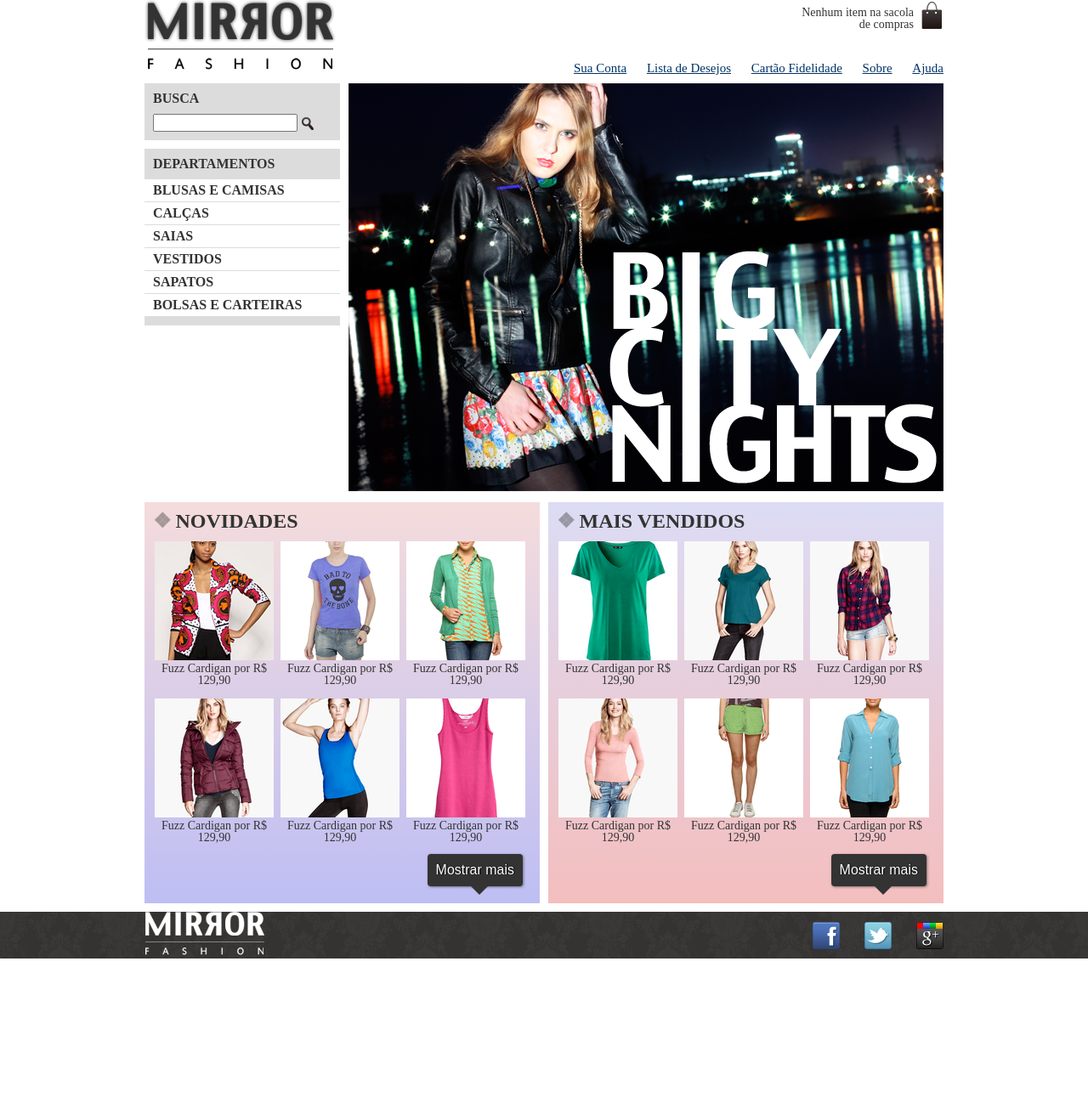
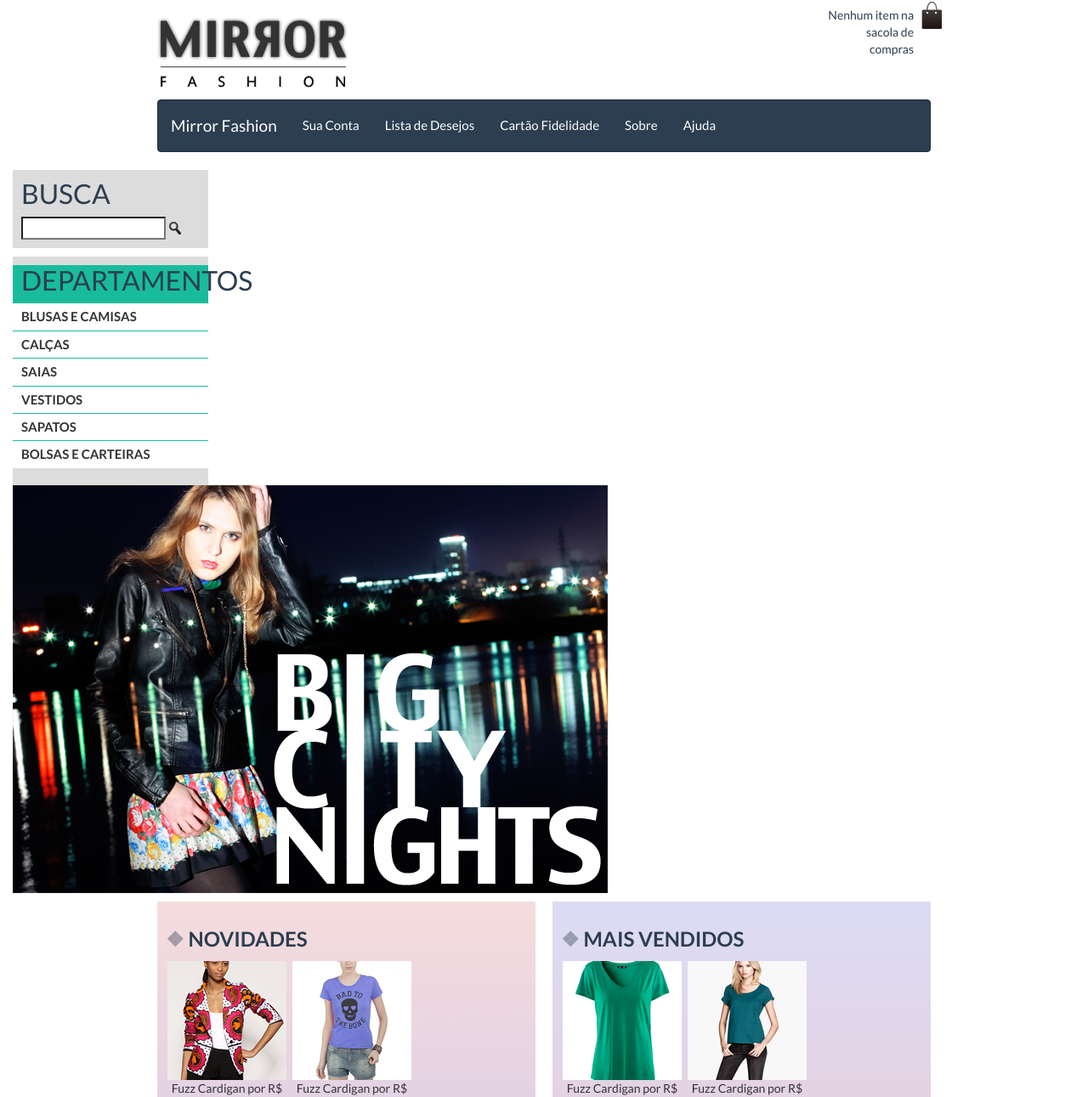
Before and after one commit to Renatodavid/E-commerce, a PHP site: page / in a window 1280 px wide. Shown: the top 1291 px of the page at 85% size. Before the commit the page ends 1128 px from the top, so only its background shows below. Run offline with PHP 8.4, Linux system fonts and the light colour scheme.

Commit message:
adiconando navbar do bootstratp no index

```diff
--- a/index.html
+++ b/index.php
@@ -10,7 +10,7 @@
 	<link rel="stylesheet" href="css/reset.css" />
 	<link rel="stylesheet" href="css/mobile.css"media="(max-width:939px)">
 	<link rel="shortcut icon" href="favicon.ico" type="image/x-icon">
-	<!--<link rel="stylesheet" href="css/bootstrap-flatly.css"> -->
+	<link rel="stylesheet" href="css/bootstrap-flatly.css">
 
 </head>
 
@@ -23,19 +23,24 @@
 		<p class="sacola">
 			Nenhum item na sacola de compras
 		</p>
-
-		<nav class="menu-opcoes">
-			<ul>
+		<nav class="navbar navbar-default">
+			<div class="navbar-header">
+				<a class="navbar-brand" href="index.php">Mirror Fashion</a>
+			</div>
+			<ul class="nav navbar-nav">
 			<li><a href="#">Sua Conta</a></li>
 				<li><a href="#">Lista de Desejos</a></li>
 				<li><a href="#">Cartão Fidelidade</a></li>
 				<li><a href="sobre.php">Sobre</a></li>
 				<li><a href="#">Ajuda</a></li>
 			</ul>
+
 		</nav>
 	</header>
+	<div class="row">
+		<fieldset class="col-sm-8 col-lg-9">
 
-	<div class="container destaque">
+			<div class="col-sm-8  col-lg-9">
 					<section class="busca">
 						<h2>Busca</h2>
 						<form>
@@ -103,7 +108,8 @@
 
 				<img src="img/destaque-home.png" alt="Promoção: Big City Night">
 			</div>
-
+		</fieldset>
+	</div>
 	<div class="container paineis">
 		<section class="painel novidades">
 			<h2>Novidades</h2>
--- a/sobre.php
+++ b/sobre.php
@@ -14,7 +14,7 @@
 
 		<h1>A Mirror Fashion</h1>
 		<p>
-			<strong><a href="index.html">A Mirror Fashion</a></strong> é a maior empresa comércio eletrônico no segmento de moda em todo o mundo.
+			<strong><a href="index.php">A Mirror Fashion</a></strong> é a maior empresa comércio eletrônico no segmento de moda em todo o mundo.
 			Fundada ha <?php print date ("y");?>em 1932, possui filiais em 124 países, sendo líder de mercado com mais de 90% de
 			participação em 118 deles.
 		</p>
```
Lines whose indentation alone changed are shown as unchanged.
